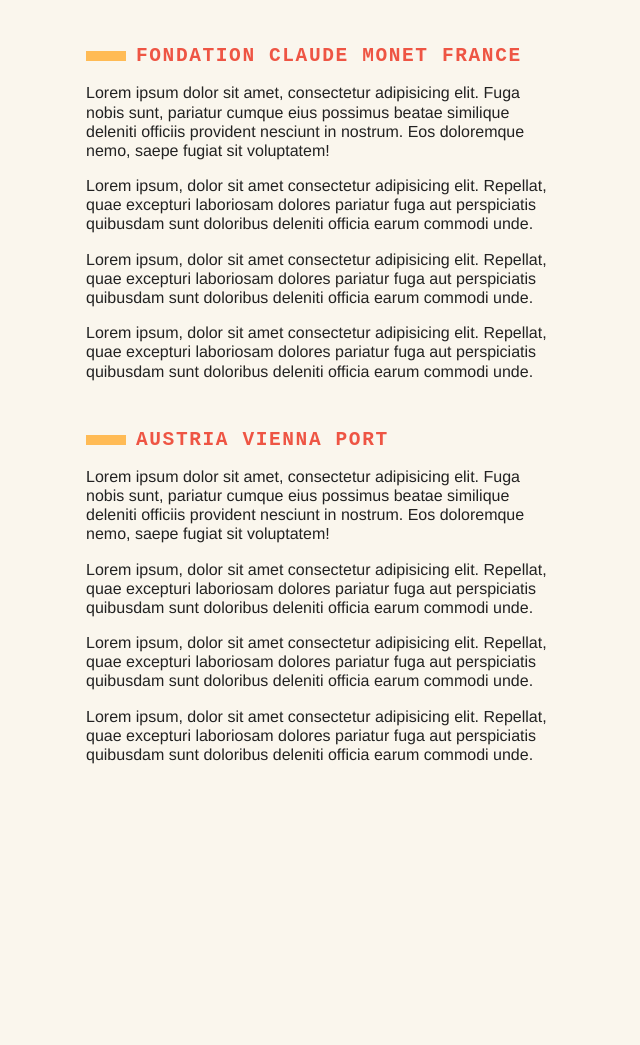
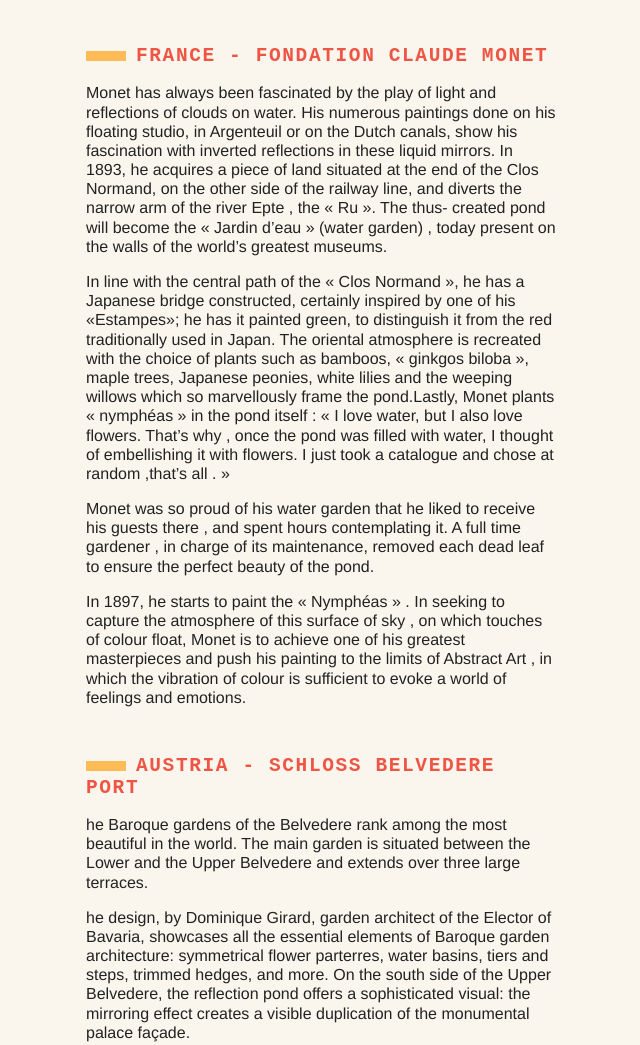
Before and after one commit to Ju-Arrighi/fantastic-garden, a plain HTML site: page index.html in a window 1280 px wide. Shown: the part 1367-2412 px from the top of the page, without its empty margins (534-1174 px from the left). Drawn offline with nearby package versions, Linux system fonts and the light colour scheme.

```diff
--- a/index.html
+++ b/index.html
@@ -50,7 +50,19 @@
             aut perspiciatis quibusdam sunt doloribus deleniti officia earum commodi unde.</p>
       </section>
       <section>
-        <h2>Japan</h2>
+        <h2>Japan - Koraku-en (Okayama)</h2>
+        <p>Called, the “garden of pleasure after,” Koraku-en is located in Okayama. This garden’s name is derived from a proverb of
+        Confucius, in which he explained that a ruler should consider the needs of his subjects first, and his own “pleasure
+        after.”</p>
+        <p>Construction began in 1687, and the garden was opened to the public in 1884. The Okayama Castle can be viewed
+        from this garden.</p>
+        <p>Lorem ipsum, dolor sit amet consectetur adipisicing elit. Repellat, quae excepturi laboriosam dolores pariatur fuga
+          aut perspiciatis quibusdam sunt doloribus deleniti officia earum commodi unde.</p>
+        <p>Lorem ipsum, dolor sit amet consectetur adipisicing elit. Repellat, quae excepturi laboriosam dolores pariatur fuga
+          aut perspiciatis quibusdam sunt doloribus deleniti officia earum commodi unde.</p>
+      </section>
+      <section>
+        <h2>Italy - Villa Carlotta, Como</h2>
         <p>Lorem ipsum dolor sit amet, consectetur adipisicing elit. Fuga nobis sunt, pariatur cumque eius possimus beatae
           similique deleniti officiis provident nesciunt in nostrum. Eos doloremque nemo, saepe fugiat sit voluptatem!</p>
         <p>Lorem ipsum, dolor sit amet consectetur adipisicing elit. Repellat, quae excepturi laboriosam dolores pariatur fuga
@@ -61,37 +73,32 @@
           aut perspiciatis quibusdam sunt doloribus deleniti officia earum commodi unde.</p>
       </section>
       <section>
-        <h2>Italy</h2>
-        <p>Lorem ipsum dolor sit amet, consectetur adipisicing elit. Fuga nobis sunt, pariatur cumque eius possimus beatae
-          similique deleniti officiis provident nesciunt in nostrum. Eos doloremque nemo, saepe fugiat sit voluptatem!</p>
-        <p>Lorem ipsum, dolor sit amet consectetur adipisicing elit. Repellat, quae excepturi laboriosam dolores pariatur fuga
-          aut perspiciatis quibusdam sunt doloribus deleniti officia earum commodi unde.</p>
-        <p>Lorem ipsum, dolor sit amet consectetur adipisicing elit. Repellat, quae excepturi laboriosam dolores pariatur fuga
-          aut perspiciatis quibusdam sunt doloribus deleniti officia earum commodi unde.</p>
-        <p>Lorem ipsum, dolor sit amet consectetur adipisicing elit. Repellat, quae excepturi laboriosam dolores pariatur fuga
-          aut perspiciatis quibusdam sunt doloribus deleniti officia earum commodi unde.</p>
+        <h2>France - Fondation Claude Monet</h2>
+        <p>Monet has always been fascinated by the play of light and reflections of clouds on water. His numerous paintings done on
+        his floating studio, in Argenteuil or on the Dutch canals, show his fascination with inverted reflections in these
+        liquid mirrors. In 1893, he acquires a piece of land situated at the end of the Clos Normand, on the other side of the
+        railway line, and diverts the narrow arm of the river Epte , the « Ru ». The thus- created pond will become the « Jardin
+        d’eau » (water garden) , today present on the walls of the world’s greatest museums.</p>
+        <p>In line with the central path of the « Clos Normand », he has a Japanese bridge constructed, certainly inspired by one
+        of his «Estampes»; he has it painted green, to distinguish it from the red traditionally used in Japan. The oriental
+        atmosphere is recreated with the choice of plants such as bamboos, « ginkgos biloba », maple trees, Japanese peonies,
+        white lilies and the weeping willows which so marvellously frame the pond.Lastly, Monet plants « nymphéas » in the pond
+        itself : « I love water, but I also love flowers. That’s why , once the pond was filled with water, I thought of
+        embellishing it with flowers. I just took a catalogue and chose at random ,that’s all . »</p>
+        <p>Monet was so proud of his water garden that he liked to receive his guests there , and spent hours contemplating it. A
+        full time gardener , in charge of its maintenance, removed each dead leaf to ensure the perfect beauty of the pond.</p>
+        <p>In 1897, he starts to paint the « Nymphéas » . In seeking to capture the atmosphere of this surface of sky , on which
+        touches of colour float, Monet is to achieve one of his greatest masterpieces and push his painting to the limits of
+        Abstract Art , in which the vibration of colour is sufficient to evoke a world of feelings and emotions.</p>
       </section>
       <section>
-        <h2>Fondation Claude Monet France</h2>
-        <p>Lorem ipsum dolor sit amet, consectetur adipisicing elit. Fuga nobis sunt, pariatur cumque eius possimus beatae
-          similique deleniti officiis provident nesciunt in nostrum. Eos doloremque nemo, saepe fugiat sit voluptatem!</p>
-        <p>Lorem ipsum, dolor sit amet consectetur adipisicing elit. Repellat, quae excepturi laboriosam dolores pariatur fuga
-          aut perspiciatis quibusdam sunt doloribus deleniti officia earum commodi unde.</p>
-        <p>Lorem ipsum, dolor sit amet consectetur adipisicing elit. Repellat, quae excepturi laboriosam dolores pariatur fuga
-          aut perspiciatis quibusdam sunt doloribus deleniti officia earum commodi unde.</p>
-        <p>Lorem ipsum, dolor sit amet consectetur adipisicing elit. Repellat, quae excepturi laboriosam dolores pariatur fuga
-          aut perspiciatis quibusdam sunt doloribus deleniti officia earum commodi unde.</p>
-      </section>
-      <section>
-        <h2>Austria Vienna Port</h2>
-        <p>Lorem ipsum dolor sit amet, consectetur adipisicing elit. Fuga nobis sunt, pariatur cumque eius possimus beatae
-          similique deleniti officiis provident nesciunt in nostrum. Eos doloremque nemo, saepe fugiat sit voluptatem!</p>
-        <p>Lorem ipsum, dolor sit amet consectetur adipisicing elit. Repellat, quae excepturi laboriosam dolores pariatur fuga
-          aut perspiciatis quibusdam sunt doloribus deleniti officia earum commodi unde.</p>
-        <p>Lorem ipsum, dolor sit amet consectetur adipisicing elit. Repellat, quae excepturi laboriosam dolores pariatur fuga
-          aut perspiciatis quibusdam sunt doloribus deleniti officia earum commodi unde.</p>
-        <p>Lorem ipsum, dolor sit amet consectetur adipisicing elit. Repellat, quae excepturi laboriosam dolores pariatur fuga
-          aut perspiciatis quibusdam sunt doloribus deleniti officia earum commodi unde.</p>
+        <h2>Austria - Schloss Belvedere Port</h2>
+        <p>he Baroque gardens of the Belvedere rank among the most beautiful in the world. The main garden is situated between the
+        Lower and the Upper Belvedere and extends over three large terraces.</p>
+        <p>he design, by Dominique Girard, garden architect of the Elector of Bavaria, showcases all the essential elements of Baroque garden architecture: symmetrical flower
+        parterres, water basins, tiers and steps, trimmed hedges, and more. On the south side of the Upper Belvedere, the
+        reflection pond offers a sophisticated visual: the mirroring effect creates a visible duplication of the monumental
+        palace façade.</p>
       </section>
     </div>
   </section>
```
